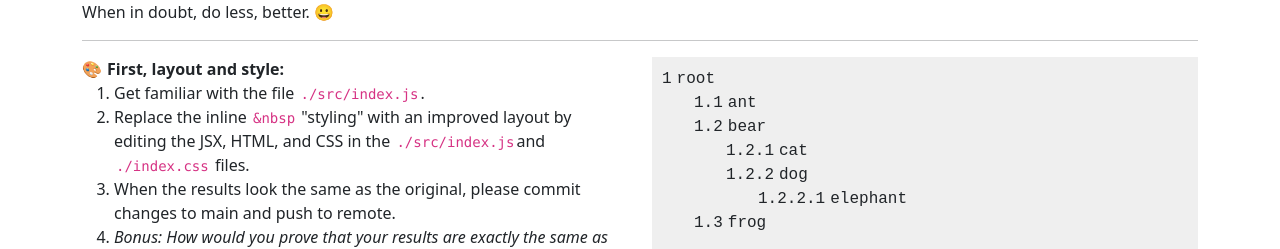
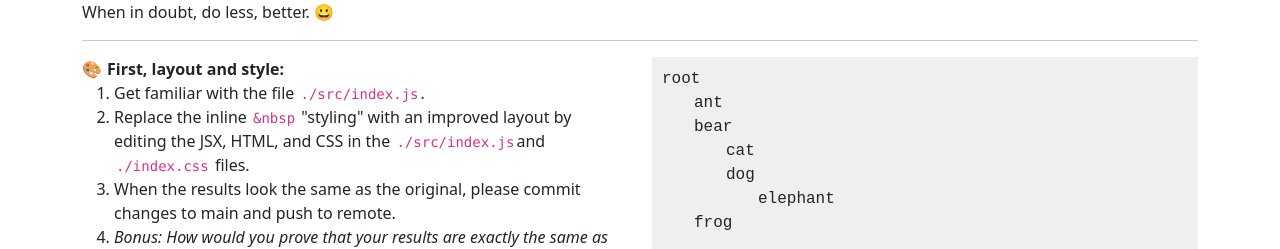
Before and after one commit to vitalikryzhenkous/interview-solstice-client-react, a React (Create React App) app: page / in a window 1280 px wide. Shown: the part 571-820 px from the top of the page. Built offline with nearby package versions, Linux system fonts and the light colour scheme.

Commit message:
Next, with data:1,2,3,4

```diff
--- a/package.json
+++ b/package.json
@@ -33,6 +33,7 @@
     ]
   },
   "devDependencies": {
+    "@testing-library/react": "^14.0.0",
     "react-test-renderer": "^18.2.0"
   }
 }
--- a/src/tree/data.json
+++ b/src/tree/data.json
@@ -1,29 +1,23 @@
 {
     "tree": [
         {
-            "key": "1",
             "label": "root",
             "children": [
                 {
-                    "key": "1.1",
                     "label": "ant",
                     "children": []
                 },
                 {
-                    "key": "1.2",
                     "label": "bear",
                     "children": [
                         {
-                            "key": "1.2.1",
                             "label": "cat",
                             "children": []
                         },
                         {
-                            "key": "1.2.2",
                             "label": "dog",
                             "children": [
                                 {
-                                    "key": "1.2.2.1",
                                     "label": "elephant",
                                     "children": []
                                 }
@@ -32,7 +26,6 @@
                     ]
                 },
                 {
-                    "key": "1.3",
                     "label": "frog",
                     "children": []
                 }
--- a/src/tree/index.js
+++ b/src/tree/index.js
@@ -3,16 +3,16 @@ import "./index.css";
 import treeData from "./data.json";
 
 const TreeNode = ({ node }) => {
-	const { label, key, children } = node;
+	const { label, children } = node;
 	return (
 		<>
-			<span>{key}</span><span>{label}</span>
+			<span>{label}</span>
 			<br />
 			<ul>
 				{!!children.length &&
 					children.map((childNode) => (
 						<TreeNode
-							key={childNode.key}
+							key={childNode.label}
 							node={childNode}
 						/>
 					))}
@@ -27,7 +27,7 @@ const Tree = () => {
 		<div className='tree'>
 			{tree.map((node) => (
 				<TreeNode
-					key={node.key}
+					key={node.label}
 					node={node}
 				/>
 			))}
```
Also changed, not shown: 1 other file (tests, documents, lock files or other folders).
